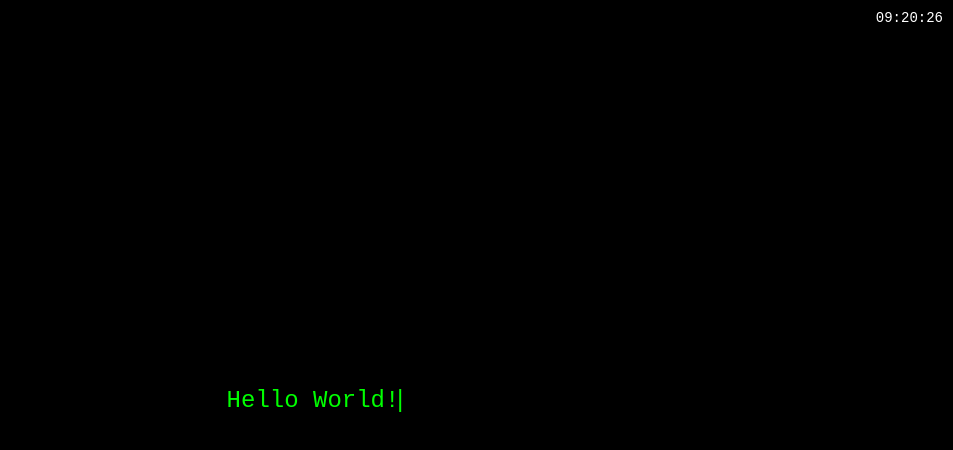
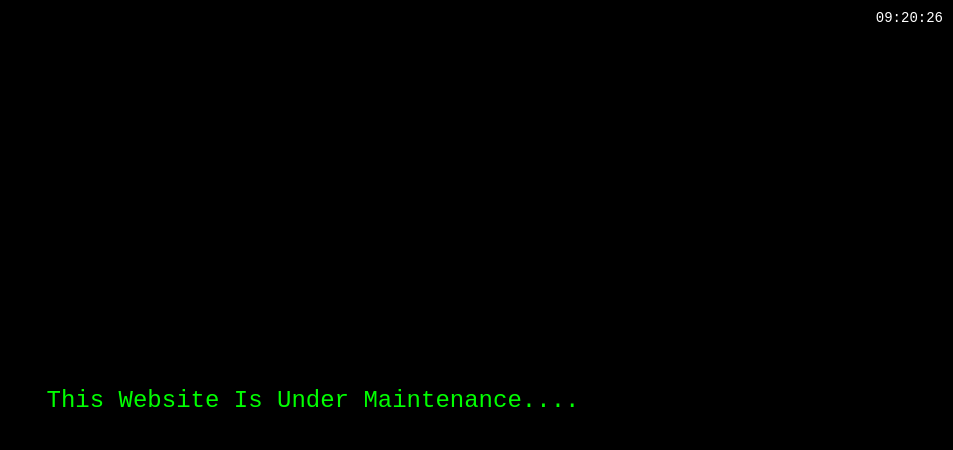
Before and after one commit to shimultechtips/shimultechtips.github.io, a plain HTML site: page index.html in a window 1280 px wide. Shown: the whole page, without its empty margins (327-1280 px from the left). Drawn offline with Linux system fonts and the light colour scheme.

Commit message:
Updated With STT Infos

```diff
--- a/index.html
+++ b/index.html
@@ -1,7 +1,7 @@
 <!DOCTYPE html>
 <html>
 <head>
-	<title>Hello World!</title>
+	<title>Shimul Tech Tips Github Website</title>
 	  <link rel="alternate icon" class="js-site-favicon" type="image/png" href="https://github.githubassets.com/favicons/favicon.png">
 	 	<style>
 		body {
@@ -67,7 +67,7 @@
 	</script>
 </head>
 <body>
-	<p><span id="hello">Hello World!</span></p>
+	<p><span id="greetings">This Website Is Under Maintenance....</span></p>
 	<div id="clock"></div>
 </body>
 </html>
```
